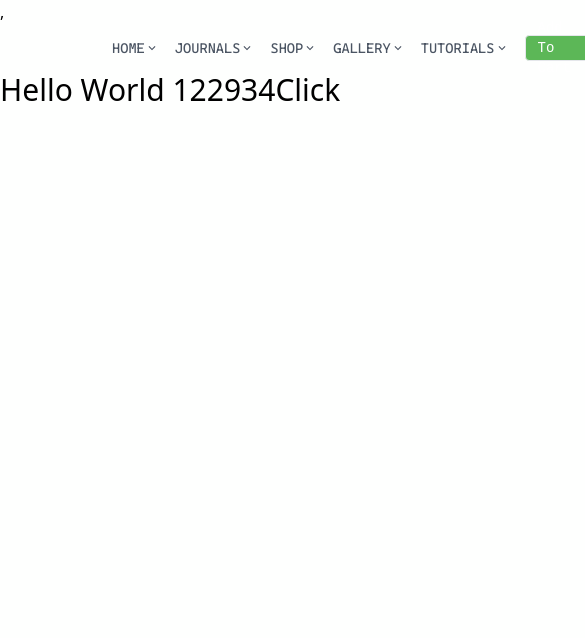
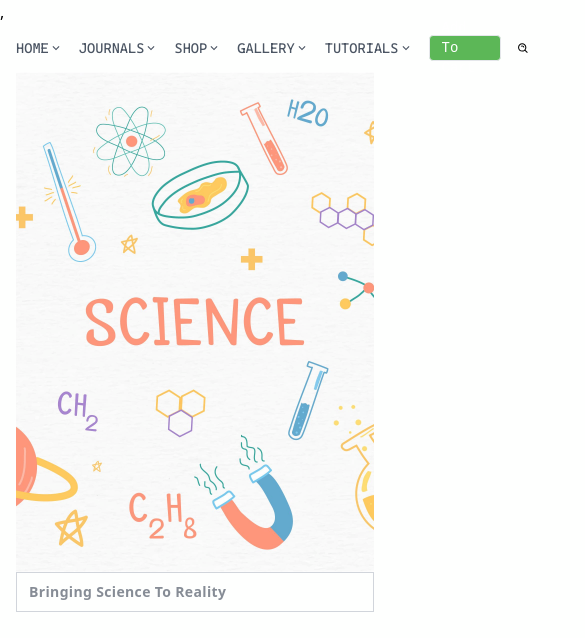
Before and after one commit to MakeMaker-Kit/MAKERMAKER, a React (Vite) app: page / in a window 390 px wide. Shown: the top 638 px of the page, 585 px wide, since content can reach past the window. Built offline with nearby package versions, Linux system fonts and the light colour scheme; what tailwindcss-radix would draw is missing.

Commit message:
Add Header And OnStyledIconContext Layout

```diff
--- a/src/assets/images/index.ts
+++ b/src/assets/images/index.ts
@@ -1,3 +1,3 @@
 import logoImage from "./logo.png";
-
-export { logoImage };
+import backgroundHeader from "./bgheader.jpg";
+export { logoImage, backgroundHeader };
--- a/src/components/dropdowns/advanceddropdowns/buttons/NavbarButtonDropdown.tsx
+++ b/src/components/dropdowns/advanceddropdowns/buttons/NavbarButtonDropdown.tsx
@@ -24,7 +24,7 @@ const NavbarBtnDropdown = (props: Props) => {
   const { mainLayout, textCustom } = textStyles;
   return (
     <>
-      <div className={`relative  inline-block text-center`}>
+      <div className={`relative  inline-block text-center z-[999]`}>
         <DropdownMenuPrimitive.Root>
           <DropdownMenuPrimitive.Trigger asChild>
             <Links
--- a/src/components/home/HomeLayout.tsx
+++ b/src/components/home/HomeLayout.tsx
@@ -1,9 +1,14 @@
 import React from "react";
+import Header from "./homecontents/header/Header";
 
 const HomeLayout = () => {
   return (
     <>
-      <div>{/* Header  */}</div>
+      <div>
+        {/* Header  */}
+
+        <Header />
+      </div>
     </>
   );
 };
--- a/src/components/home/homecontents/header/Header.tsx
+++ b/src/components/home/homecontents/header/Header.tsx
@@ -1,12 +1,62 @@
 import React from "react";
-import { themes, flexLayout } from "../../../../styles/themes/theme";
+import cx from "classnames";
+import {
+  themes,
+  flexLayout,
+  textStyles,
+} from "../../../../styles/themes/theme";
+import { backgroundHeader } from "../../../../assets/images";
 
 const Header = () => {
-  const {} = themes;
-  const {} = flexLayout;
+  const { themeWrapper, containerWrapper, XFull, boxFull, YFull } = themes;
+  const { marX, padY } = themeWrapper;
+  const { flexRow, flexResponsive, flexStart, flexCenter } = flexLayout;
+  const { textCustom, mainLayout } = textStyles;
   return (
     <>
-      <div></div>
+      <div className={cx(`${marX}`)}>
+        <div
+          className={cx(
+            ` ${boxFull} h-40`,
+            `${flexResponsive.flexRowColReverse}  `
+          )}
+        >
+          <div
+            className={cx(
+              `${XFull}  max-w-full breakpoint_md:w-full breakpoint_md:max-w-full lg:w-five lg:max-w-five ${YFull}`,
+              `border border-gray-300 h-[500px] p-3`
+            )}
+          >
+            <div
+              className={cx(`${boxFull} ${flexStart} justify-center flex-col`)}
+            >
+              <div>
+                <h1
+                  className={cx(
+                    ` ${textCustom} text-3xl font-bold tracking-wide leading-[1] text-gray-700 break-words opacity-60`
+                  )}
+                >
+                  Bringing Science To Reality
+                </h1>
+              </div>
+            </div>
+          </div>
+          <div
+            className={cx(
+              `${XFull}  max-w-full breakpoint_md:w-full breakpoint_md:max-w-full lg:w-five lg:max-w-five ${YFull}`
+            )}
+          >
+            <div className="w-full h-[500px] ">
+              <div
+                className={`bg-[url(${backgroundHeader})] max-w-full w-full h-full bg-no-repeat bg-center bg-cover opacity-80 bg-gradient-to-r  from-gray-500 to-slate-200`}
+                style={{
+                  backgroundImage: `url(${backgroundHeader})`,
+                }}
+              ></div>
+            </div>
+          </div>
+        </div>
+      </div>
     </>
   );
 };
--- a/src/components/home/index.ts
+++ b/src/components/home/index.ts
@@ -1 +1,2 @@
 export { default as HomeLayout } from "./HomeLayout";
+export { default as Header } from "./homecontents/header/Header";
--- a/src/main.tsx
+++ b/src/main.tsx
@@ -7,6 +7,7 @@ import "./styles/makemaker.css";
 import ScrollToTop from "./hooks/scrollToTop";
 import { IconContextProvider } from "./services/context/OnIconContext";
 import store from "./services/redux/app/store";
+import { AwesomeContextProvider } from "./services/context/stylediconcontext/OnStyledIconContext";
 
 ReactDOM.createRoot(document.getElementById("root") as HTMLElement).render(
   <React.StrictMode>
@@ -14,7 +15,9 @@ ReactDOM.createRoot(document.getElementById("root") as HTMLElement).render(
       <ScrollToTop>
         <Provider store={store}>
           <IconContextProvider>
-            <App />
+            <AwesomeContextProvider>
+              <App />
+            </AwesomeContextProvider>
           </IconContextProvider>
         </Provider>
       </ScrollToTop>
--- a/src/pages/AppHome.tsx
+++ b/src/pages/AppHome.tsx
@@ -1,17 +1,14 @@
 import React from "react";
 import Wrapper from "../components/appwrapper/Wrapper";
 import DropdownMenu from "../components/applayout/dropdown";
-
+import { HomeLayout } from "../components/home";
 const AppHome = () => {
   return (
     <>
       ,
       <Wrapper>
         <div>
-          <h1 className="text-3xl text-black font-cascadiacode">
-            Hello World 122934
-            <DropdownMenu />
-          </h1>
+          <HomeLayout />
         </div>
       </Wrapper>
     </>
--- /dev/null
+++ b/src/services/context/stylediconcontext/OnStyledIconContext.tsx
@@ -0,0 +1,32 @@
+import React from "react";
+type AwesomeContextType = {
+  awesomeState: number;
+  setAwesomeState: React.Dispatch<React.SetStateAction<number>>;
+};
+export const AwesomeContext = React.createContext<null | AwesomeContextType>(
+  null
+);
+type Props = {
+  children: React.ReactNode;
+};
+
+export const AwesomeContextProvider = ({ children }: Props) => {
+  const [awesomeState, setAwesomeState] = React.useState(0);
+  return (
+    <AwesomeContext.Provider
+      value={{
+        awesomeState,
+        setAwesomeState,
+      }}
+    >
+      {children}
+    </AwesomeContext.Provider>
+  );
+};
+
+export const useAwesomwContext = () => {
+  const awesomeContext = React.useContext(AwesomeContext);
+  if (!awesomeContext)
+    throw new Error(`You need to use these context in the provider `);
+  return awesomeContext;
+};
--- a/src/styles/makemaker.css
+++ b/src/styles/makemaker.css
@@ -11,6 +11,11 @@ a, li{
 }
 p{
     @apply font-cascadiacodePLItalic
+}
+.bgimage{
+    width: 100%;
+    height: 100vh;
+    background-image: url(../../public/assets/bgheader.jpg);
 }
 
 @font-face {
--- a/src/styles/themes/theme.ts
+++ b/src/styles/themes/theme.ts
@@ -19,7 +19,7 @@ export const wrapperStypes = {
 };
 export const themes = {
   themeWrapper: {
-    marX: "mx-28",
+    marX: "mx-4 breakpoint_md:mx-10 breakpoint_lg:mx-28",
     padY: "py-3",
   },
   Centralised: "max-w-default mx-auto",
```
Also changed, not shown: public/assets/bgheader.jpg (added), src/assets/images/bgheader.jpg (added).
